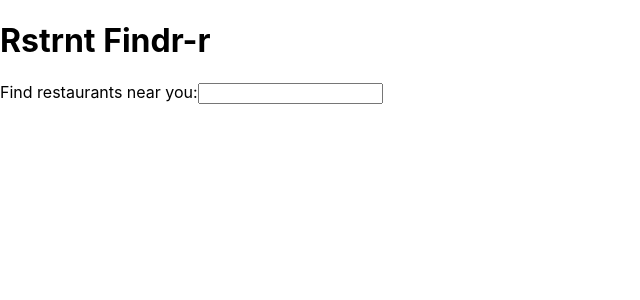
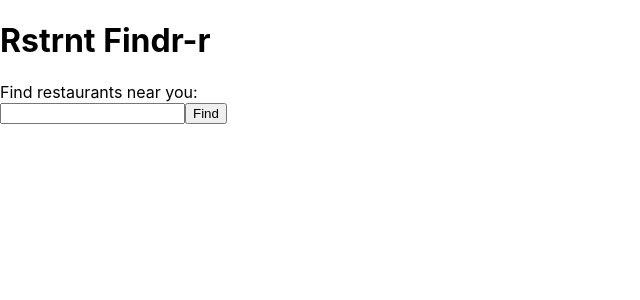
Before and after one commit to Dhara-95/Rstrnt_Findr-r, a React (Create React App) app: page / in a window 1280 px wide. Shown: the top 300 px of the page, without its empty margins (0-640 px from the left). Built offline with nearby package versions, Linux system fonts and the light colour scheme.

Commit message:
Added form submit button

```diff
--- a/src/App.js
+++ b/src/App.js
@@ -5,7 +5,10 @@ function App() {
     <div className="App">
       <h1>Rstrnt Findr-r</h1>
       <span>Find restaurants near you:</span>
-      <input name="address" type="text" />
+      <form>
+        <input name="address" type="text" />
+        <input value="Find" type="submit"/>
+      </form>
     </div>
   );
 }
```
Also changed, not shown: test/specs/homepage.js (+6 -0 lines), 1 other file (tests, documents, lock files or other folders).
